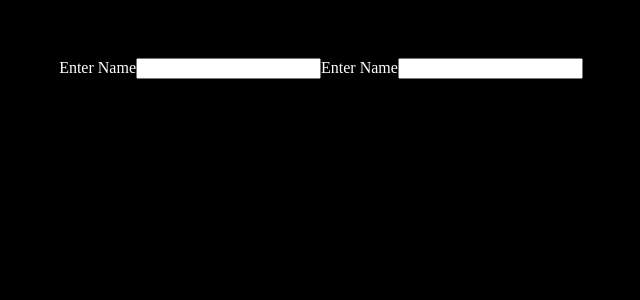
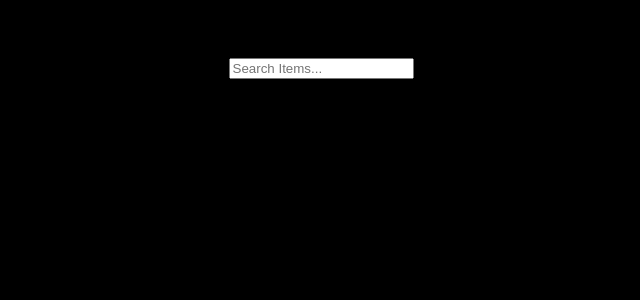
Before and after one commit to a-elshennawy/learn-react, a React (Vite) app: page / in a window 1280 px wide. Shown: the top 300 px of the page, without its empty margins (319-959 px from the left). Built offline with nearby package versions, Linux system fonts and the light colour scheme.

Commit message:
UseTransition

```diff
--- a/src/App.jsx
+++ b/src/App.jsx
@@ -9,12 +9,14 @@ import UseLayoutEffect from "./Hooks/UseLayoutEffect";
 import UseReducer from "./Hooks/UseReducer";
 import UseRef from "./Hooks/UseRef";
 import UseState from "./Hooks/UseState";
+import UseTransition from "./Hooks/UseTransition";
 
 function App() {
   return (
     <>
       <div className="mainContainer">
-        <UseId />
+        {/* import your comp. right here */}
+        <UseTransition />
       </div>
     </>
   );
--- /dev/null
+++ b/src/Hooks/UseTransition.jsx
@@ -0,0 +1,57 @@
+// it's used most likely to manage expensive stuff
+// in this example we created a list of 10000 items and simple seacrh fucntion for them
+// notice the app is so slow and if you increse the 10000 it might actually crash
+
+// useTransition here to start hiding the calculation (search process) and keep it in the background
+// displaying something else (e.g: loading screen)
+// done when the that big calculation finishes
+import { useTransition, useState } from "react";
+export default function UseTransition() {
+  const [query, setQuery] = useState("");
+  const [filteredItems, setFilteredItems] = useState([]);
+
+  //   calculation is pending & start transition when calculation is done
+  const [isPendeng, startTransition] = useTransition();
+
+  //   creating the list
+  const items = Array.from({ length: 10000 }, (_, i) => `Item ${i + 1}`);
+
+  //   search handler
+  const handleFilter = (e) => {
+    const value = e.target.value;
+    setQuery(value);
+
+    // here's where we tell the hook what is the expensive thing and we wrap it around it as callback function
+    startTransition(() => {
+      const filtered = items.filter((item) =>
+        item.toLowerCase().includes(value.toLowerCase())
+      );
+      setFilteredItems(filtered);
+    });
+  };
+
+  return (
+    <>
+      <div>
+        <input
+          type="text"
+          value={query}
+          onChange={handleFilter}
+          placeholder="search items..."
+        />
+        {/* here displaying something else rather than that hard calculation */}
+        {/* u can also put anything like a spinnerLoader if you have it */}
+        {isPendeng && <p>loading...</p>}
+
+        {/* the result */}
+        <ul>
+          {filteredItems.map((item, index) => (
+            <li key={index}>{item}</li>
+          ))}
+        </ul>
+      </div>
+    </>
+  );
+}
+
+// overall improves user interface and making it smooth and avoids freezing or lagging
```
Also changed, not shown: 1 other file (tests, documents, lock files or other folders).
